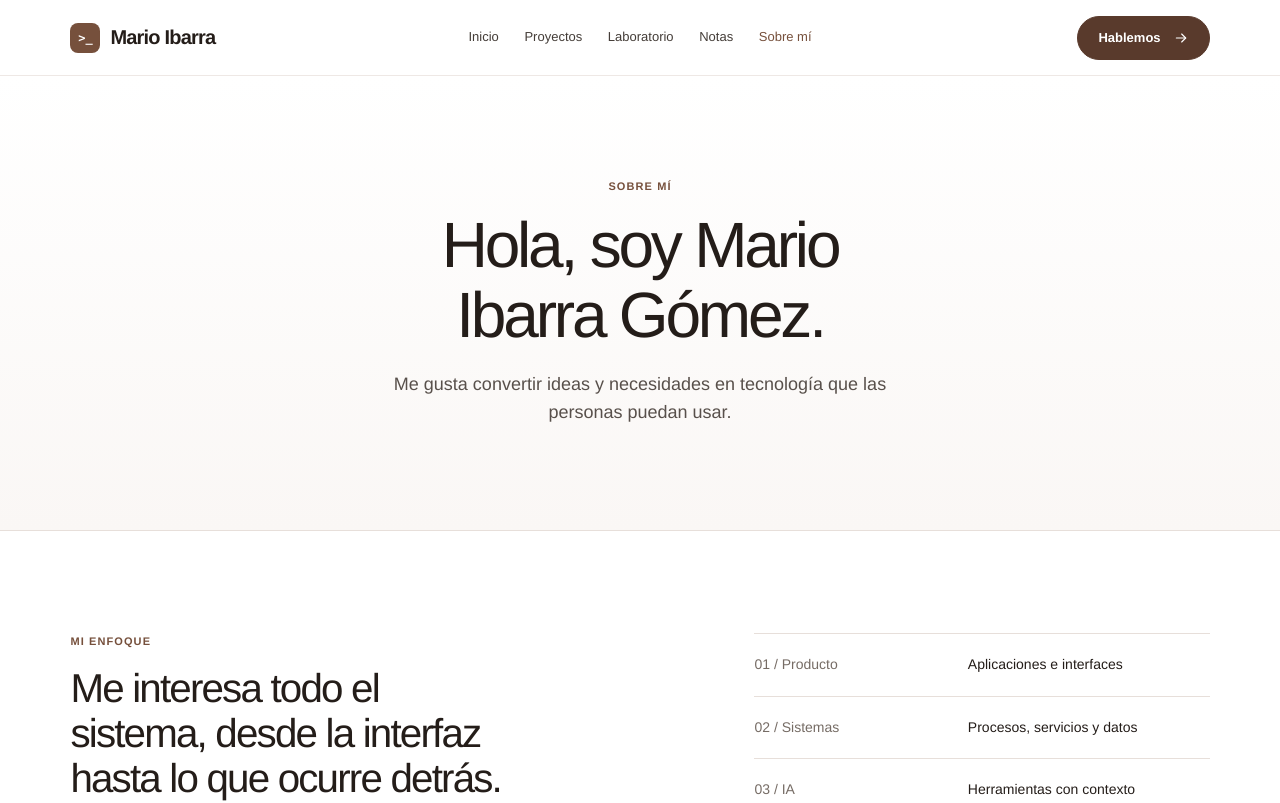
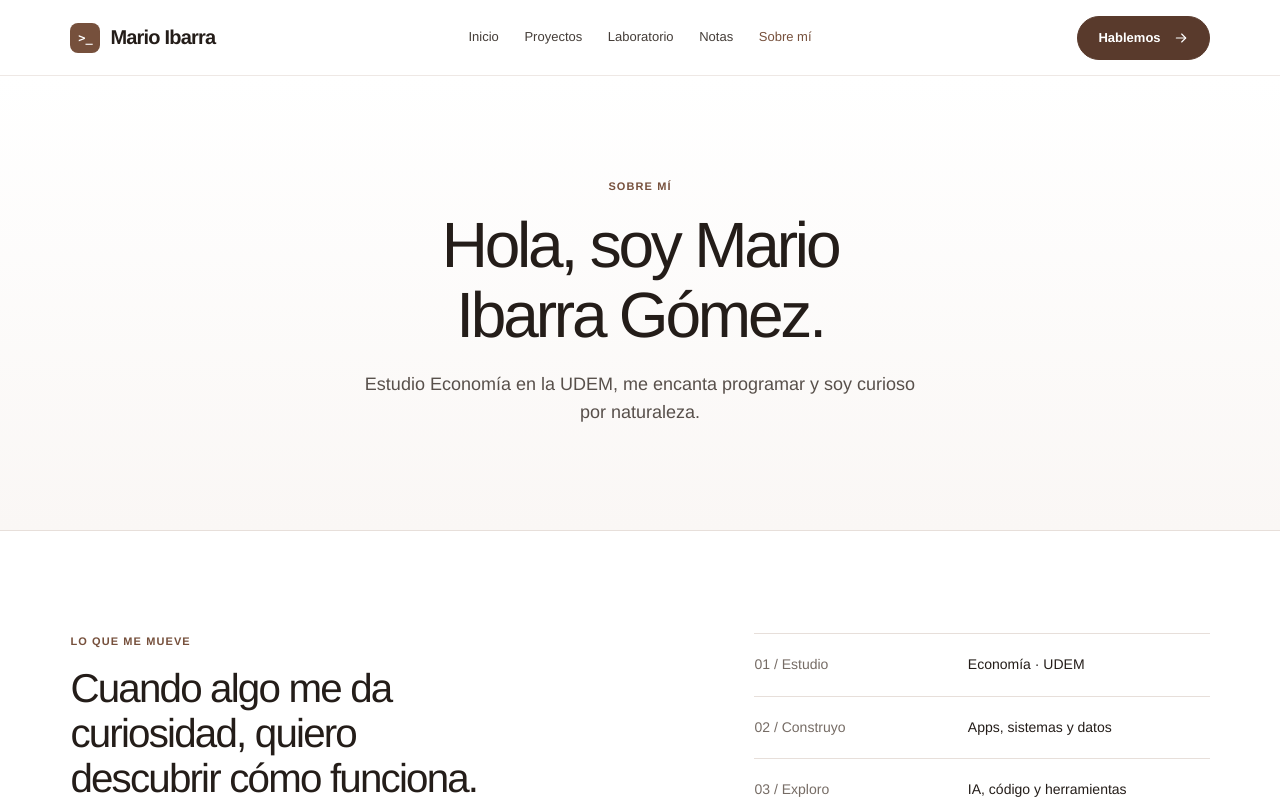
Before and after one commit to MarioIbago/marioibarra.me, a Next.js app: page /sobre-mi in a window 1280 px wide. Shown: the top 803 px of the page. Built offline with nearby package versions, Linux system fonts and the light colour scheme; a web font is replaced by a local one.

Commit message:
content(portfolio): make app/sobre-mi/page.tsx more personal and specific

```diff
--- a/app/sobre-mi/page.tsx
+++ b/app/sobre-mi/page.tsx
@@ -4,17 +4,17 @@ import { contactEmail, linkedInUrl } from '@/lib/site';
 
 export const metadata: Metadata = {
   title: 'Sobre mí',
-  description: 'Mario Ibarra Gómez desarrolla aplicaciones, sistemas e infraestructura que conectan personas, datos y procesos.',
+  description: 'Mario Ibarra estudia Economía en la UDEM, programa, experimenta con IA y comparte los proyectos que construye.',
   alternates: { canonical: '/sobre-mi' },
 };
 
 export default function AboutPage() {
   return (
     <>
-      <section className="page-intro page-intro--center"><div className="page-container"><p className="eyebrow">SOBRE MÍ</p><h1>Hola, soy Mario Ibarra Gómez.</h1><p className="page-intro__description">Me gusta convertir ideas y necesidades en tecnología que las personas puedan usar.</p></div></section>
+      <section className="page-intro page-intro--center"><div className="page-container"><p className="eyebrow">SOBRE MÍ</p><h1>Hola, soy Mario Ibarra Gómez.</h1><p className="page-intro__description">Estudio Economía en la UDEM, me encanta programar y soy curioso por naturaleza.</p></div></section>
       <section className="page-section"><div className="page-container about-layout">
-        <div className="about-copy"><p className="eyebrow">MI ENFOQUE</p><h2>Me interesa todo el sistema, desde la interfaz hasta lo que ocurre detrás.</h2><p>Desarrollo productos digitales y conecto las piezas que los hacen funcionar: interfaces, datos, servicios, modelos de inteligencia artificial e infraestructura.</p><p>En Cuantly, Billqo y PaperMaxing he trabajado con problemas diferentes. En cada uno busco entender la necesidad, construir un flujo claro y elegir las herramientas adecuadas para el trabajo.</p><div className="about-contact"><a className="button" href={'mailto:' + contactEmail}>Escríbeme <span aria-hidden="true">→</span></a><a className="button button--outline" href={linkedInUrl} target="_blank" rel="noreferrer">LinkedIn <span aria-hidden="true">↗</span></a></div></div>
-        <aside className="about-aside" aria-label="Áreas de trabajo"><div className="about-aside__row"><span>01 / Producto</span><span>Aplicaciones e interfaces</span></div><div className="about-aside__row"><span>02 / Sistemas</span><span>Procesos, servicios y datos</span></div><div className="about-aside__row"><span>03 / IA</span><span>Herramientas con contexto</span></div><div className="about-aside__row"><span>04 / Trabajo</span><span><Link href="/proyectos">Ver proyectos ↗</Link></span></div></aside>
+        <div className="about-copy"><p className="eyebrow">LO QUE ME MUEVE</p><h2>Cuando algo me da curiosidad, quiero descubrir cómo funciona.</h2><p>Por eso me gusta crear aplicaciones, aprender herramientas nuevas y conectar piezas: interfaces, bases de datos, servicios, modelos de inteligencia artificial e infraestructura.</p><p>Soy fundador de Cuantly, una plataforma de práctica matemática. En proyectos como Billqo y PaperMaxing también exploro cómo la tecnología puede resolver problemas cotidianos. No siempre sale bien a la primera: pruebo, me equivoco, mejoro y comparto lo que aprendo.</p><div className="about-contact"><a className="button" href={'mailto:' + contactEmail}>Escríbeme <span aria-hidden="true">→</span></a><a className="button button--outline" href={linkedInUrl} target="_blank" rel="noreferrer">LinkedIn <span aria-hidden="true">↗</span></a></div></div>
+        <aside className="about-aside" aria-label="Áreas de trabajo"><div className="about-aside__row"><span>01 / Estudio</span><span>Economía · UDEM</span></div><div className="about-aside__row"><span>02 / Construyo</span><span>Apps, sistemas y datos</span></div><div className="about-aside__row"><span>03 / Exploro</span><span>IA, código y herramientas</span></div><div className="about-aside__row"><span>04 / Comparto</span><span><Link href="/proyectos">Mis proyectos ↗</Link></span></div></aside>
       </div></section>
     </>
   );
```
